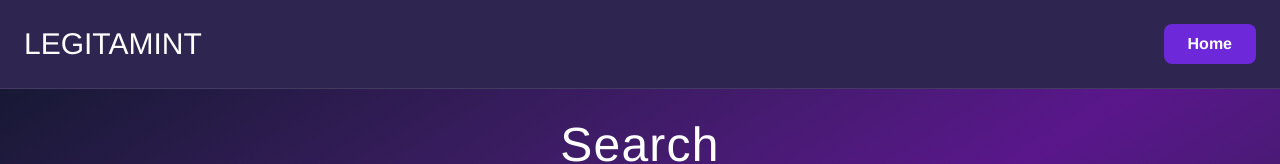
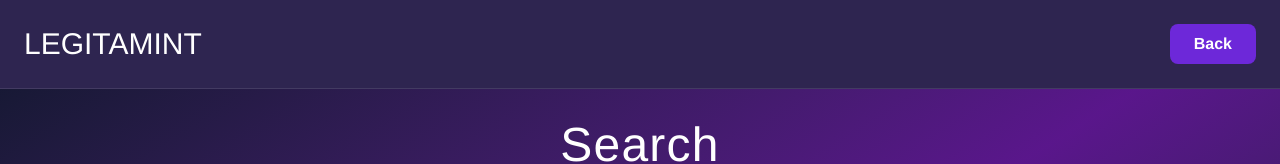
Before and after one commit to krpchandok/spur, a Next.js app in the folder frontend/: page /admin/search in a window 1280 px wide. Shown: the top 164 px of the page. Built offline with nearby package versions, Linux system fonts and the light colour scheme; what @rainbow-me/rainbowkit, wagmi would draw is missing.

Commit message:
Linked the pages from admin. Able to move back and forth from pages

```diff
--- a/frontend/src/app/admin/mint/page.tsx
+++ b/frontend/src/app/admin/mint/page.tsx
@@ -4,7 +4,8 @@ import React, { useState, useEffect } from 'react'
 import axios from 'axios'
 import { useWalletContext } from '../../providers/WalletProvider'
 import { useAccount } from 'wagmi'
-import Nav from '../../Components/Nav'
+import Link from 'next/link'
+
 const AdminMintNFT: React.FC = () => {
   const [form, setForm] = useState({
     studentWallet: '',
@@ -69,7 +70,14 @@ const AdminMintNFT: React.FC = () => {
 
   return (
     <div className="flex flex-col min-h-screen bg-[#221C3E] text-gray-300">
-      <Nav/>
+      <div className="w-full">
+        <header className="w-full flex justify-between items-center p-4 sm:p-6 bg-[#2E2550] border-b border-white/10">
+            <h1 className="text-2xl sm:text-3xl font-thin text-white">LEGITAMINT</h1>
+            <Link href="/admin/" className="bg-[#6D28D9] text-white px-4 py-2 sm:px-6 rounded-lg font-semibold hover:bg-[#5B21B6] transition">
+            Back
+            </Link>
+        </header>
+      </div>
 
       <main className="flex-1 flex flex-col items-center justify-center p-4">
         <div className="w-full max-w-2xl bg-[#2E2550] p-6 sm:p-8 rounded-2xl shadow-2xl">
--- a/frontend/src/app/admin/search/page.tsx
+++ b/frontend/src/app/admin/search/page.tsx
@@ -1,8 +1,8 @@
 'use client'
 
 import { useState, useEffect } from "react"
-import Nav from "@/app/Components/Nav"
 import UserCard from "@/app/Components/UserCard"
+import Link from "next/link"
 function AdminSearchPage() {
 
     const [isOpen, setIsOpen] = useState(false)
@@ -32,8 +32,14 @@ function AdminSearchPage() {
 
   return (
     <div className="flex flex-col items-center min-h-screen bg-gradient-to-br from-slate-900 via-purple-900 to-slate-900 gap-8">
-      <Nav/>
-
+      <div className="w-full">
+        <header className="w-full flex justify-between items-center p-4 sm:p-6 bg-[#2E2550] border-b border-white/10">
+            <h1 className="text-2xl sm:text-3xl font-thin text-white">LEGITAMINT</h1>
+            <Link href="/admin/" className="bg-[#6D28D9] text-white px-4 py-2 sm:px-6 rounded-lg font-semibold hover:bg-[#5B21B6] transition">
+            Back
+            </Link>
+        </header>
+      </div>
       <div className="flex flex-col items-center justify-center gap-6 w-full max-w-4xl px-4">
         <h1 className="text-5xl font-light text-white tracking-wide">Search</h1>
         <input className="w-1/2 p-4 rounded-2xl bg-white/10 backdrop-blur-sm text-white border border-white/20 focus:border-purple-400 focus:outline-none text-lg placeholder-white/60" placeholder="Search for a student" />
```
